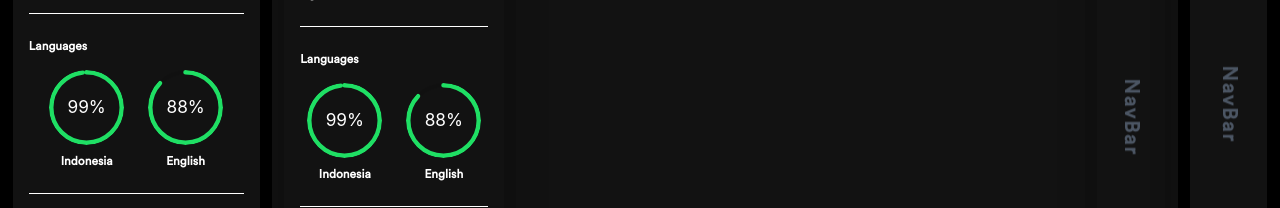
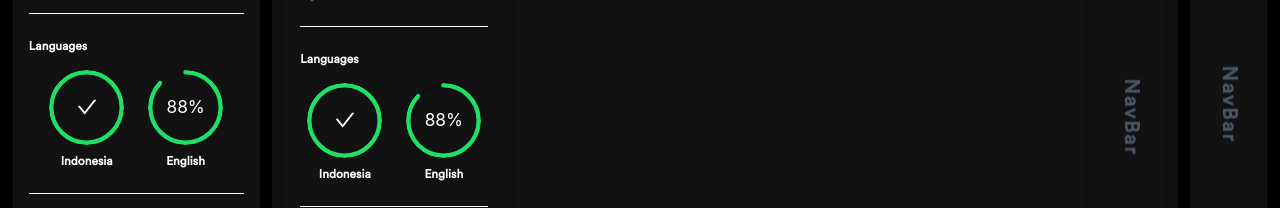
Before and after one commit to arifsuz/portofolio, a Next.js app: page /layout in a window 1280 px wide. Shown: the part 296-504 px from the top of the page. Built offline with nearby package versions, Linux system fonts and the light colour scheme.

Commit message:
Update phone

```diff
--- a/components/Common/Intro/Languages.jsx
+++ b/components/Common/Intro/Languages.jsx
@@ -7,7 +7,7 @@ const Languages = () => {
 
     useEffect(() => {
         const timer = setInterval(() => {
-            if (indo < 99) {
+            if (indo < 100) {
                 setIndo(prevCount => prevCount + 1);
             }
             if (english < 88) {
--- a/constants/constants.js
+++ b/constants/constants.js
@@ -44,6 +44,7 @@ export const TECH_STACK = [
 
 export const CONTACTS = {
   EMAIL: 'muh892004@gmail.com',
+  PHONE: '+6281511120668',
 };
 export const SOCIAL_LINKS = {
   GITHUB: 'https://github.com/arifsuz/',
```
